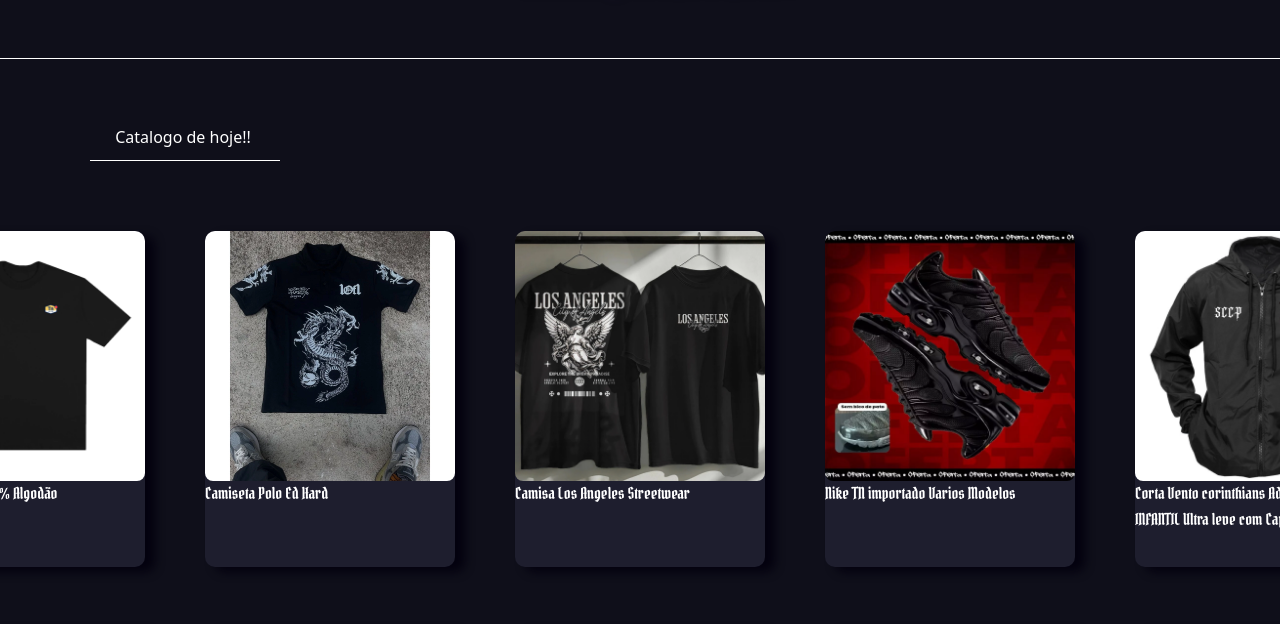
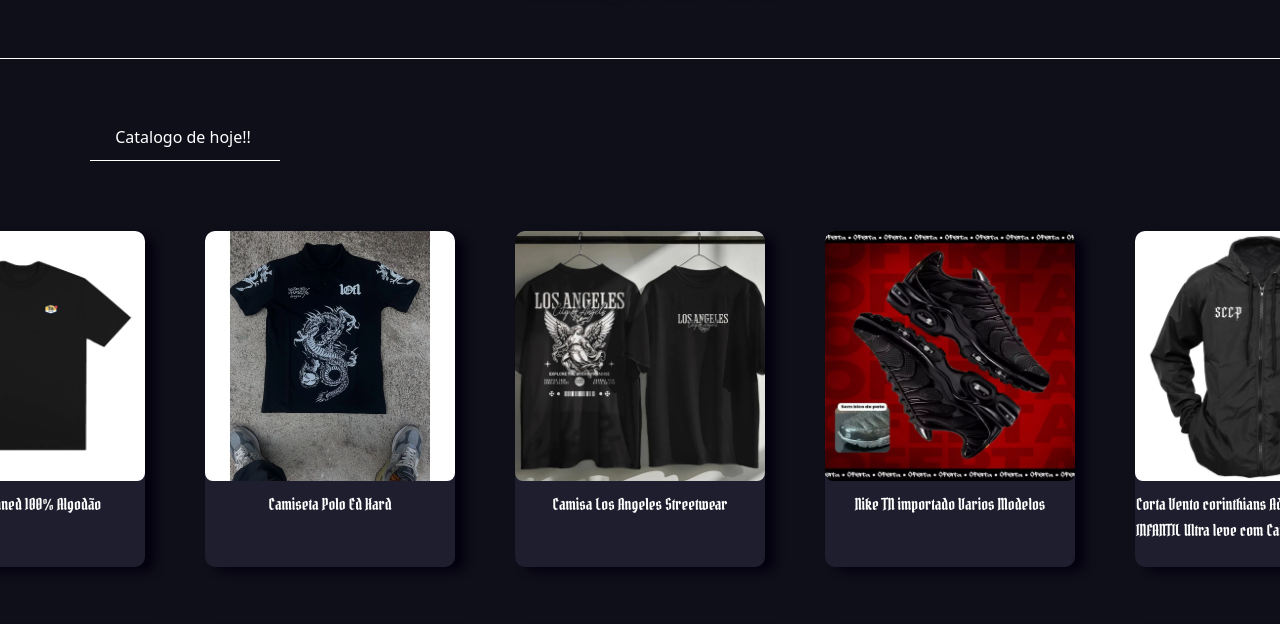
Before and after one commit to caunTranquilao/tn-market, a plain HTML site: page index.html in a window 1280 px wide. Shown: the part 135-759 px from the top of the page. Drawn offline with nearby package versions, Linux system fonts and the light colour scheme; files whose address does not match are found by name.

Commit message:
mudanças na label

```diff
--- a/assents/blusas/blusa.css
+++ b/assents/blusas/blusa.css
@@ -264,6 +264,12 @@ body{
 .card20 label{
     color: white;
     font-family: fonte-titulo,serif;
+    display: flex;
+    justify-content: center;
+    align-items: center;
+    padding: 1px;
+    font-size: 100%;
+    margin-top: 10px;
 }
 
 
--- a/assents/camisas/camisas.css
+++ b/assents/camisas/camisas.css
@@ -253,6 +253,12 @@ body{
 .card20 label{
     color: white;
     font-family: fonte-titulo,serif;
+    display: flex;
+    justify-content: center;
+    align-items: center;
+    padding: 1px;
+    font-size: 100%;
+    margin-top: 10px;
 }
 
 
--- a/assents/style.css
+++ b/assents/style.css
@@ -252,6 +252,12 @@ body{
 .card20 label{
     color: white;
     font-family: fonte-titulo,serif;
+    display: flex;
+    justify-content: center;
+    align-items: center;
+    padding: 1px;
+    font-size: 100%;
+    margin-top: 10px;
 }
 
 
--- a/assents/tenis/tenis.css
+++ b/assents/tenis/tenis.css
@@ -253,6 +253,12 @@ body{
 .card20 label{
     color: white;
     font-family: fonte-titulo,serif;
+    display: flex;
+    justify-content: center;
+    align-items: center;
+    padding: 1px;
+    font-size: 100%;
+    margin-top: 10px;
 }
 
 
```
